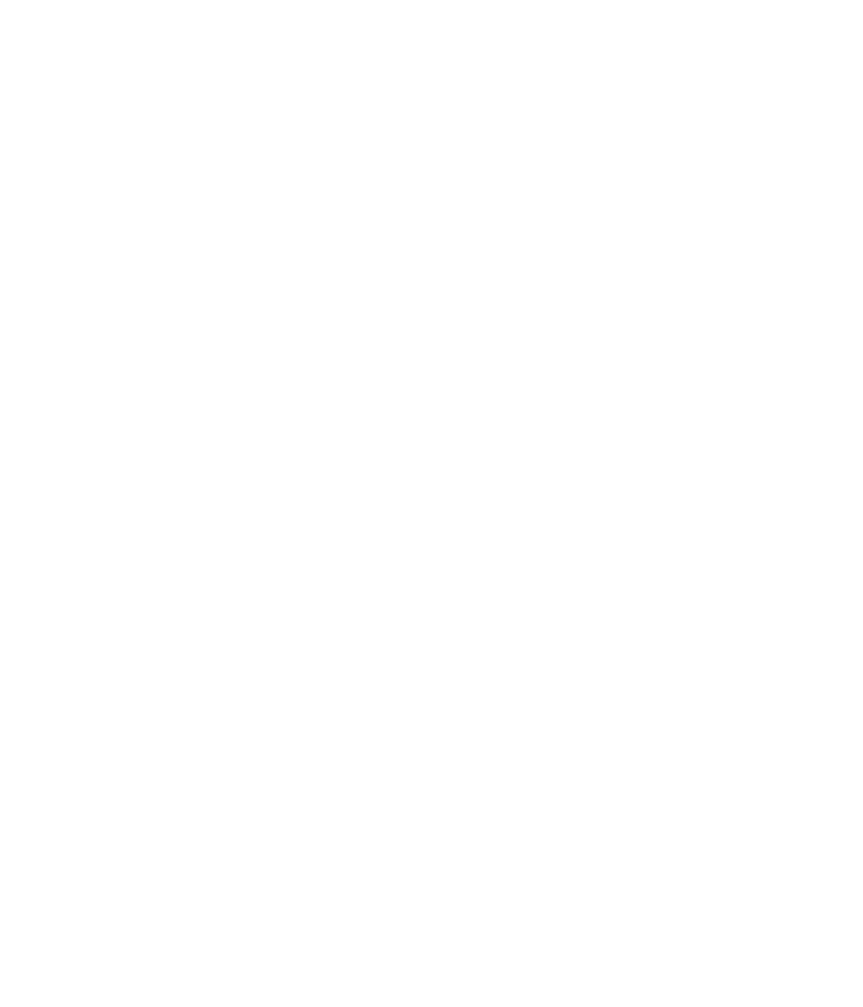
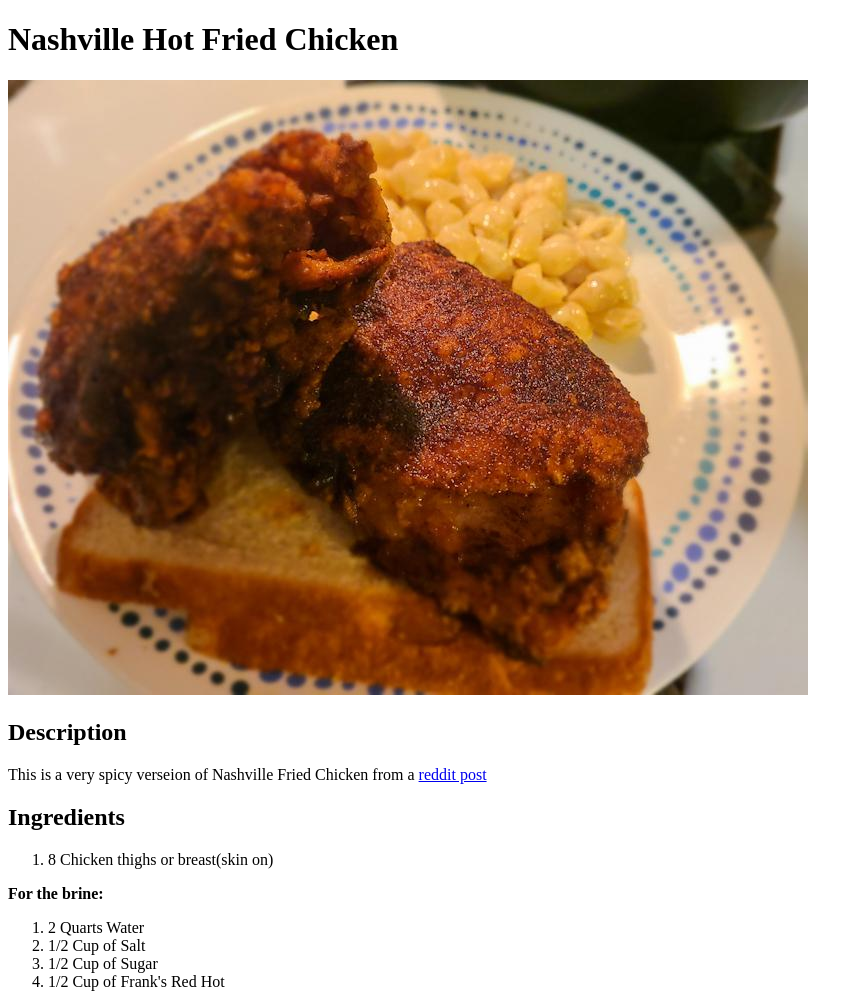
Before and after one commit to Poikl24/odin-recipes, a plain HTML site: page recipes/nashville-chicken.html in a window 1280 px wide. Shown: the whole page, without its empty margins (0-863 px from the left). Before the commit the page ends 800 px from the top, so only its background shows below. Drawn offline with Linux system fonts and the light colour scheme.

Commit message:
added pictures | nashville wip

```diff
--- a/recipes/nashville-chicken.html
+++ b/recipes/nashville-chicken.html
@@ -0,0 +1,20 @@
+<!DOCTYPE html>
+<head>
+    <title>Nashville Hot Fried Chicken</title>
+    <meta charset="utf-8">
+</head>
+<body>
+    <h1>Nashville Hot Fried Chicken</h1>
+    <img src="../pic/nashville.jpg" alt="Nashville Fried Chicken">
+    <h2>Description</h2>
+    <p>This is a very spicy verseion of Nashville Fried Chicken from a <a href="https://www.reddit.com/r/spicy/comments/q48qt4/nashville_hot_fried_chicken_recipe_in_the_comments/">reddit post</a></p>
+    <h2>Ingredients</h2>
+    <ol><li>8 Chicken thighs or breast(skin on)</li></ol>
+    <p><strong>For the brine:</strong></p>
+    <ol>
+        <li>2 Quarts Water</li>
+        <li>1/2 Cup of Salt</li>
+        <li>1/2 Cup of Sugar</li>
+        <li>1/2 Cup of Frank's Red Hot</li>
+    </ol>
+</body>
```
Also changed, not shown: index.html (+2 -1 lines), pic/nashville.jpg (added), 1 other file.
